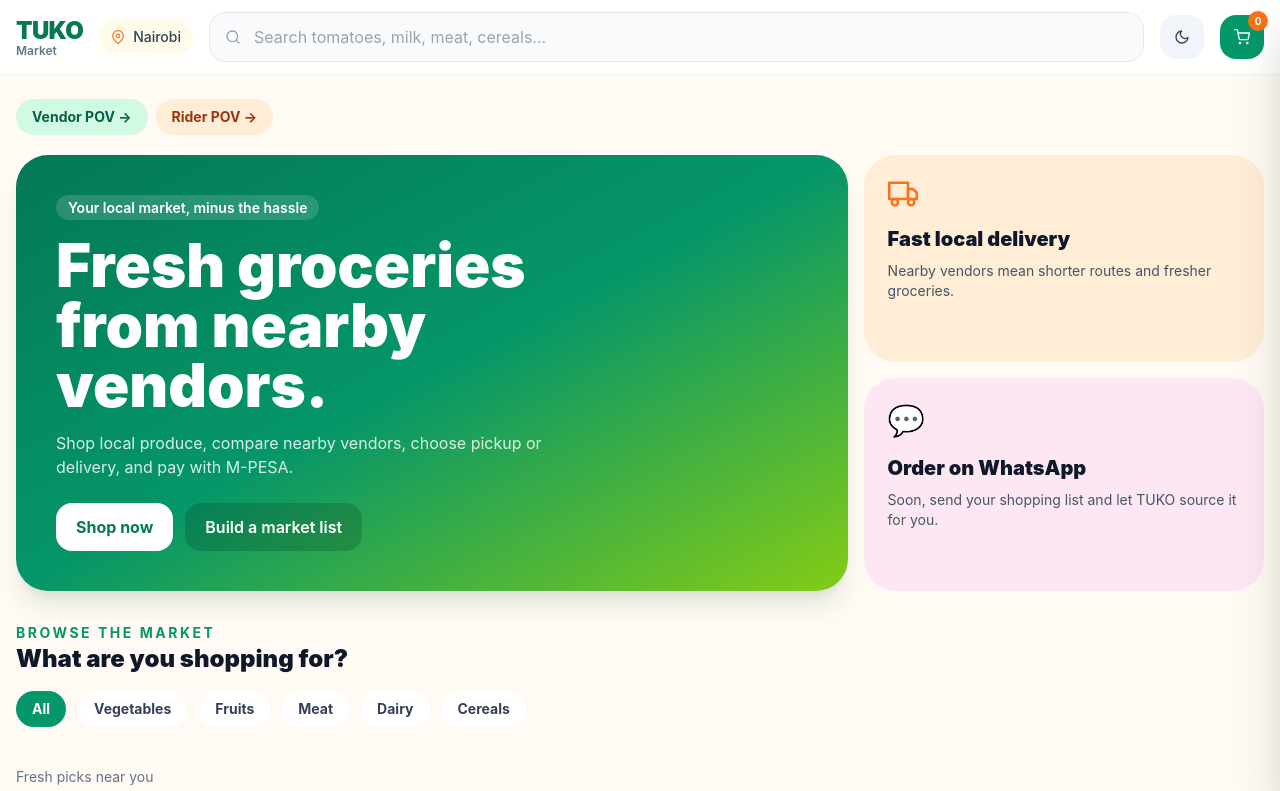
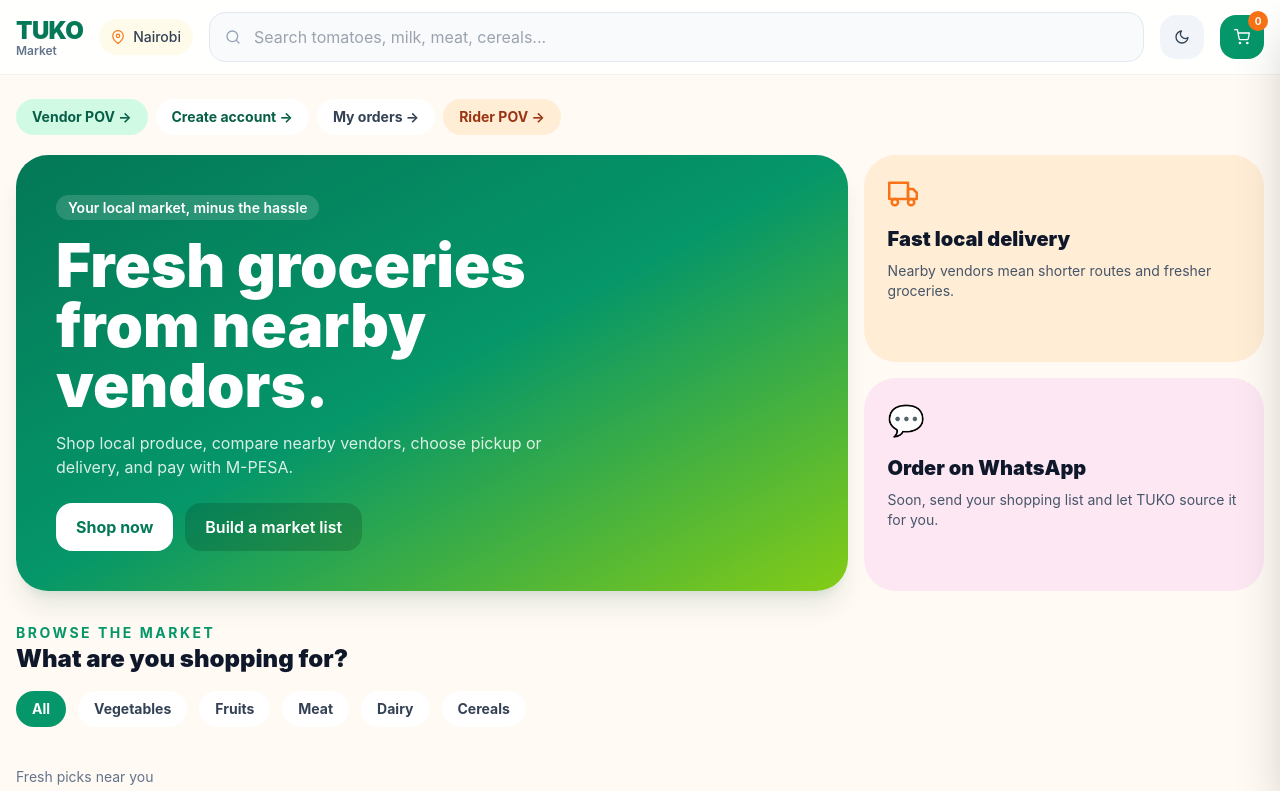
Before and after one commit to 22koki/TUKO_Market, a React (Create React App) app in the folder tuko-frontend/: page / in a window 1280 px wide. Shown: the top 791 px of the page. Built offline with nearby package versions, Linux system fonts and the light colour scheme; no server answers.

Commit message:
feat: expose signup and order history in marketplace navigation

```diff
--- a/tuko-frontend/src/pages/Marketplace.jsx
+++ b/tuko-frontend/src/pages/Marketplace.jsx
@@ -62,7 +62,7 @@
 
       {marketListOpen && <div className="fixed inset-0 z-50 grid place-items-center bg-black/50 p-4 backdrop-blur-sm"><div className="w-full max-w-lg rounded-[2rem] bg-white p-6 shadow-2xl dark:bg-slate-900"><div className="flex items-center justify-between"><div><p className="text-sm font-bold text-orange-500">Smart shopping</p><h2 className="text-2xl font-black">Build your market list</h2></div><button onClick={() => setMarketListOpen(false)} className="rounded-full bg-slate-100 px-4 py-2 font-bold dark:bg-slate-800">✕</button></div><p className="mt-3 text-sm text-slate-500">Type or paste what you need, one item per line. Smart vendor matching comes next.</p><textarea value={marketList} onChange={e=>setMarketList(e.target.value)} rows={7} placeholder={"Tomatoes 2kg\nPotatoes 3kg\nEggs 1 tray\nAvocados 4"} className="mt-4 w-full rounded-2xl border border-slate-200 bg-slate-50 p-4 outline-none focus:border-emerald-500 dark:border-slate-700 dark:bg-slate-950"/><button onClick={() => { setSearch(marketList.split(/\\n|,/)[0]?.replace(/\\d+.*/, "").trim() || ""); setMarketListOpen(false); document.getElementById("products")?.scrollIntoView({behavior:"smooth"}); }} className="mt-4 w-full rounded-2xl bg-emerald-600 py-4 font-black text-white">Find these items</button></div></div>}
       <main className="mx-auto max-w-7xl px-4 pb-16 pt-6">
-        <div className="mb-5 flex flex-wrap gap-2 text-sm font-bold"><a href="/vendor" className="rounded-full bg-emerald-100 px-4 py-2 text-emerald-800 dark:bg-emerald-500/10 dark:text-emerald-300">Vendor POV →</a><a href="/rider" className="rounded-full bg-orange-100 px-4 py-2 text-orange-800 dark:bg-orange-500/10 dark:text-orange-300">Rider POV →</a></div>
+        <div className="mb-5 flex flex-wrap gap-2 text-sm font-bold"><a href="/vendor" className="rounded-full bg-emerald-100 px-4 py-2 text-emerald-800 dark:bg-emerald-500/10 dark:text-emerald-300">Vendor POV →</a><a href="/signup" className="rounded-full bg-white px-4 py-2 text-emerald-800 dark:bg-slate-800 dark:text-emerald-300">Create account →</a><a href="/orders" className="rounded-full bg-white px-4 py-2 text-slate-700 dark:bg-slate-800 dark:text-white">My orders →</a><a href="/rider" className="rounded-full bg-orange-100 px-4 py-2 text-orange-800 dark:bg-orange-500/10 dark:text-orange-300">Rider POV →</a></div>
         <section className="grid gap-4 lg:grid-cols-[1.35fr_.65fr]">
           <div className="overflow-hidden rounded-[2rem] bg-gradient-to-br from-emerald-700 via-emerald-600 to-lime-500 p-6 text-white shadow-xl shadow-emerald-900/10 md:p-10">
             <div className="max-w-xl">
```
